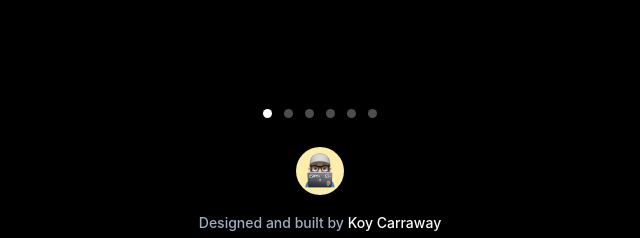
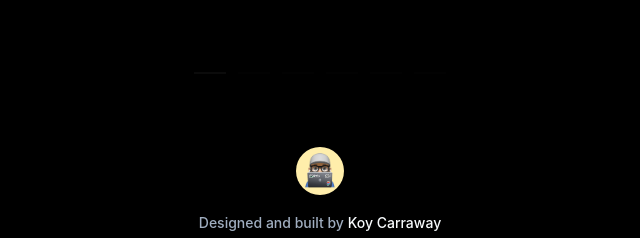
Before and after one commit to koycarraway/device-mockups, a Gatsby site: page / in a window 1280 px wide. Shown: the part 2506-2744 px from the top of the page, 320-960 px from the left. Built offline with nearby package versions, Linux system fonts and the light colour scheme; Gatsby itself is replaced by a stand-in of ours.

Commit message:
Carousel styling updates

```diff
--- a/src/components/carousel.css
+++ b/src/components/carousel.css
@@ -142,7 +142,7 @@
 
 .slick-dots {
   position: absolute;
-	bottom: -32px;
+	bottom: 12px;
 	display: block;
 	width: 100%;
 	padding: 0;
@@ -151,10 +151,16 @@
 	text-align: center;
 }
 
+@media only screen and (max-width: 780px) {
+	.slick-dots {
+		display: none !important;
+	}
+}
+
 .slick-dots li {
 	position: relative;
 	display: inline-block;
-	margin: 0 6px;
+	margin: 0 4px;
 	padding: 0;
 	cursor: pointer;
 }
@@ -163,7 +169,7 @@
   font-size: 0;
 	line-height: 0;
 	display: block;
-	padding: 0;
+	padding: 2px;
 	border: 0;
 	outline: none;
 	background: transparent;
@@ -173,21 +179,21 @@
 	position: relative;
 	display: block;
 	content: "";
-	width: 9px;
-	height: 9px;
-	border-radius: 50%;
-	background: rgba(255, 255, 255, .3);
+	width: 32px;
+	height: 2px;
+	background-color: rgba(15, 15, 15, .15);
+	backdrop-filter: blur(8px);
 	transition: all .25s ease-in-out;
 }
 
 .slick-dots li:hover button:before {
-	background: rgba(255, 255, 255, .5);
+	background-color: rgba(15, 15, 15, .40);
 }
 
 .slick-dots li:active button:before {
-	background: rgba(255, 255, 255, .3);
+	background-color: rgba(15, 15, 15, .75);
 }
 
 .slick-dots li.slick-active button:before {
-	background: rgba(255, 255, 255, 1);
+	background-color: rgba(15, 15, 15, .75);
 }
```
